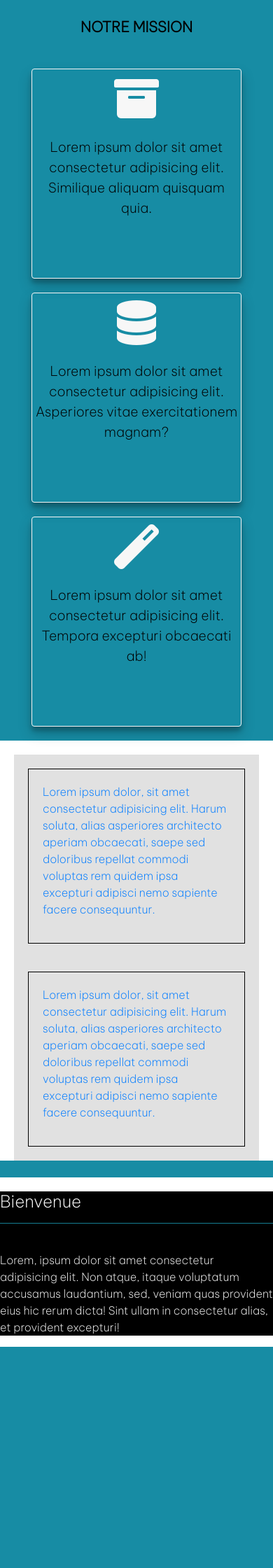
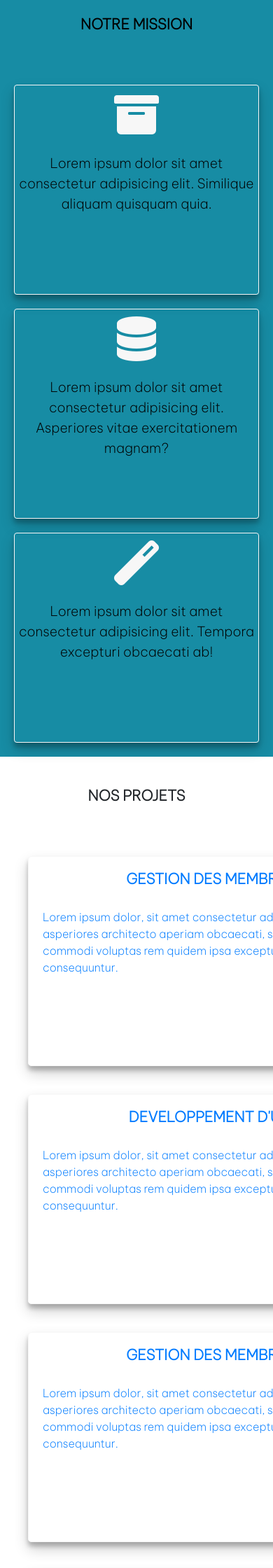
Before and after one commit to NoelGamaliel/new-projet, a PHP site: page / in a window 390 px wide; the page is wider, and only the part inside the window is pictured. Shown: the part 676-2916 px from the top of that part at 70% size. Before the commit the page ends 2600 px from the top of that part, so only its background shows below. Run offline with PHP 8.4, Linux system fonts and the light colour scheme.

```diff
--- a/index.html
+++ b/index.html
@@ -33,7 +33,6 @@
         </nav>
         <!-- END NAV-BAR de la page -->
 
-
         <!-- Banniere de la page -->
 
         <div class="bannier__page">
@@ -51,11 +50,10 @@
         </div>
         <!-- ENd Banniere de la page -->
 
-
         <!-- Notre mission-->
         <div class="mission__text">
             <br>
-            <span>Notre Mission</span>
+            <h4>Notre Mission</h4>
             <br><br>
             <h5></h5>
             <div class="mission__card">
@@ -83,9 +81,15 @@
         <!-- END notre mission-->
 
         <!-- Mes Projets -->
+            <div class="projet__title">
+                <br>
+                    <h4> NOS PROJETS</h4>
+                <br><br>
                 <div class="container__projets">
                     <a href="#">
                         <div class="item_projets">
+                            <h4>GESTION DES MEMBRES D'UN EGLISE</h4>
+                            <br>
                             <p>
                                 Lorem ipsum dolor, sit amet consectetur adipisicing elit. Harum soluta, alias asperiores architecto aperiam obcaecati, saepe sed doloribus repellat commodi voluptas rem quidem ipsa excepturi adipisci nemo sapiente facere consequuntur.
                             </p>
@@ -93,30 +97,52 @@
                     </a>
                     <a href="#">
                         <div class="item_projets">
+                            <h4>DEVELOPPEMENT D'UN SITE VITRINE</h4>
+                            <br>
                             <p>
                                 Lorem ipsum dolor, sit amet consectetur adipisicing elit. Harum soluta, alias asperiores architecto aperiam obcaecati, saepe sed doloribus repellat commodi voluptas rem quidem ipsa excepturi adipisci nemo sapiente facere consequuntur.
                             </p>
                         </div>
                     </a>
+
                 </div>
+                <div class="container__projets">
+                    <a href="#">
+                        <div class="item_projets">
+                            <h4>GESTION DES MEMBRES D'UN EGLISE</h4>
+                            <br>
+                            <p>
+                                Lorem ipsum dolor, sit amet consectetur adipisicing elit. Harum soluta, alias asperiores architecto aperiam obcaecati, saepe sed doloribus repellat commodi voluptas rem quidem ipsa excepturi adipisci nemo sapiente facere consequuntur.
+                            </p>
+                        </div>
+                    </a>
+                    <a href="#">
+                        <div class="item_projets">
+                            <h4>GESTION DES PATIENTS D'UN HOPITAL</h4>
+                            <br>
+                            <p>
+                                Lorem ipsum dolor, sit amet consectetur adipisicing elit. Harum soluta, alias asperiores architecto aperiam obcaecati, saepe sed doloribus repellat commodi voluptas rem quidem ipsa excepturi adipisci nemo sapiente facere consequuntur.
+                            </p>
+                        </div>
+                        <img src="" alt="">
+                    </a>
 
+                </div>
+            </div>
         <!-- End Projets -->
-
-
 
         <!-- About As -->
 
             <div class="about__as">
                 <div class="about__as__item">
-                    <br>
-                    <h5></h5>
+
                 </div>
             </div>
-        <!-- End About As -->
+        <!-- END About As -->
 
         <!-- Conctact -->
 
-        <!-- End Contact -->
+        <!-- END Contact -->
 
         <!-- Footer de la Page -->
             <footer>
@@ -128,6 +154,6 @@
                 </p>
 
             </footer>
-        <!-- End Footer de la Page -->
+        <!-- END Footer de la Page -->
     </body>
 </html>
--- a/public/css/style.css
+++ b/public/css/style.css
@@ -116,25 +116,7 @@ body {
     color: white;
     text-decoration: none;
 }
-
-/* ==================== Mes Projets =================== */
-
-.container__projets {
-    display: flex;
-    margin: 0 20px;
-    flex-direction: row;
-    justify-content: center;
-    background-color: #dddd;
-}
-.item_projets {
-    padding: 20px;
-    margin: 0 20px;
-    border: 1px solid black;
-    margin-top: 20px;
-    margin-bottom: 20px;
-}
-
- /* ==================== ENd Projets =========================== */
+/*======================= END Banniere__Page ========================= */
 
 /* ===================== Notre Mission ========================= */
 .mission__text {
@@ -145,7 +127,7 @@ body {
     color: #f7f7f7;
 }
 
-.mission__text span {
+.mission__text h4 {
     font-size: 1.3rem;
     text-transform: uppercase;
     color: black;
@@ -158,7 +140,6 @@ body {
     flex-wrap: wrap;
     justify-content: center;
     margin-top: 20px;
-
 }
 .mission__item {
     height: 300px;
@@ -180,17 +161,42 @@ body {
     color: black;
     font-size: 1.2rem;
 }
-.mission__forme {
-    background-color: yellow;
-    height: 200px;
-    width: 200px;
-    border-radius: 0px 0px 80px 80px;
-    margin-top: -200px;
-    margin-left: -50px;
-    opacity: 0.8;
-    position: absolute;
+/* ============ END mission ===================== */
+
+/* ==================== Mes Projets =================== */
+
+.container__projets {
+    display: flex;
+    margin: 0 20px;
+    flex-direction: row;
+    justify-content: center;
 }
+.item_projets {
+    height: 300px;
+    width: 650px;
+    padding: 20px;
+    margin: 0 20px;
+    border: 1px solid #f7f7f7;
+    border-radius: 5px 5px;
+    box-shadow:0 10px 20px rgba(0,0,0,0.19), 0 6px 6px rgba(0,0,0,0.23);
+    margin-top: 20px;
+    margin-bottom: 20px;
+    flex-direction: row;
+}
+.projet__title h4 {
+    font-size: 1.3rem;
+    text-transform: uppercase;
+    margin-bottom: 5px;
+    font-weight: bold;
+    text-align: center;
+    align-items: center;
+}
+.projet__title .container__projets a {
+    text-decoration: none;
+}
+ /* ==================== ENd Projets =========================== */
 
+ /* ==================== Animation de la page ================= */
 @keyframes mon__animation {
     0% {
         background-color: red;
@@ -235,8 +241,16 @@ element.style {
     width: 150px;
     margin: 0px auto;
 }
+
+.active {
+    color: #ff0000;
+    font-weight: bolder;
+    border-bottom: 3px solid #000000;
+    text-align: center;
+}
+
 /* ============= Media Query ====================== */
-@media (max-width:480px) {
+@media (max-width:650px) {
     body {
         background-color: #dddd;
     }
@@ -247,7 +261,7 @@ element.style {
         flex-direction: column;
 
     }
-    .missio__item {
+    .mission__item {
         flex-direction: column;
         width: 400px;
     }
@@ -258,4 +272,7 @@ element.style {
     .bannier__page h2 {
         margin-top: -20px;
     }
+    .container__projets {
+        flex-direction: column;
+    }
 }
```
Also changed, not shown: public/img/banner.jpg (added), public/img/couvre-lit.jfif (added), public/img/drap.jfif (added), public/img/moquette--.jfif (added), public/img/moquette-.jfif (added), public/img/moquette.jpg (added), public/img/rideau.jpeg (added), public/img/tige-rideaux.jpeg (added). Lines whose indentation alone changed are shown as unchanged.
